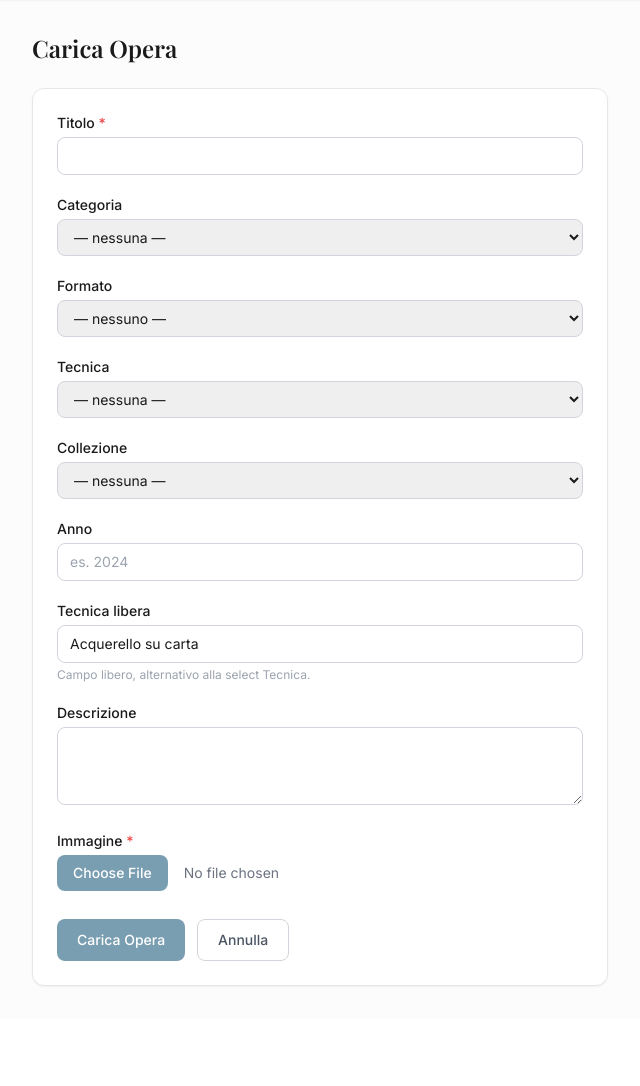
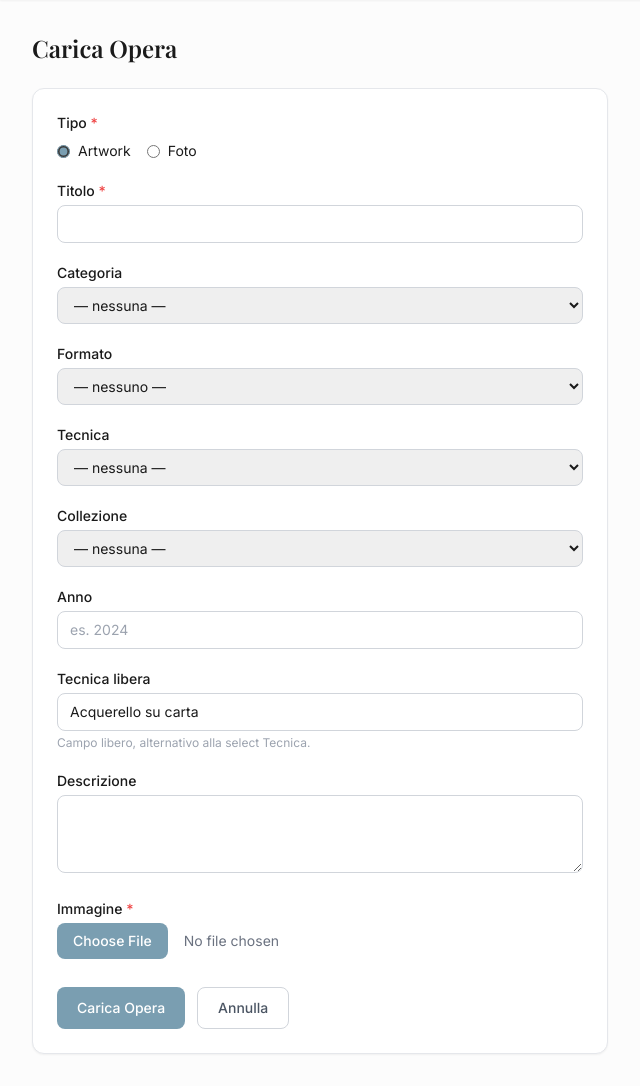
Before and after one commit to tabuto/pyartist, a Flask app: template backoffice/templates/artworks/upload.html in a window 1280 px wide. Shown: the part 57-1143 px from the top of the page, without its empty margins (0-640 px from the left). Before the commit the page ends 1043 px from the top, so only its background shows below. Run offline with Flask 3, Linux system fonts and the light colour scheme; the template is opened without the code that fills it, so the values that code supplies are empty; parts of the project's set-up code (start-up, migrations or seed data) failed here and were passed over; some libraries are stand-ins or nearby versions.

Commit message:
Add tipo (artwork/foto) attribute to Artwork and Category
- DB migration: ALTER TABLE artwork/category ADD COLUMN tipo TEXT DEFAULT artwork
- turso_db.py: tipo in _AW_COLS, _CAT_COLS, artwork_create, category_create/update
- models.py: tipo column on Artwork and Category
- artworks_bp.py: collect tipo in upload and edit routes
- config_bp.py: collect tipo in category create/edit routes
- upload.html: radio buttons for tipo, JS filters categories by tipo
- edit.html: select for tipo, JS filters categories by tipo on load and change
- config/index.html: tipo badge in list, tipo select in create form
- config/edit_option.html: tipo select in category edit form
- gallery_detail.html: filter dropdown (Tutti/Artwork/Foto) in available panel

Co-authored-by: Copilot <223556219+Copilot@users.noreply.github.com>

```diff
--- a/backoffice/app.py
+++ b/backoffice/app.py
@@ -71,6 +71,19 @@ def _check_connectivity(app):
 
 
 
+def _run_migrations():
+    """Applica migrazioni DB idempotenti all'avvio."""
+    import turso_db as tdb
+    for sql in [
+        "ALTER TABLE artwork ADD COLUMN tipo TEXT DEFAULT 'artwork'",
+        "ALTER TABLE category ADD COLUMN tipo TEXT DEFAULT 'artwork'",
+    ]:
+        try:
+            tdb.execute_write(sql)
+        except Exception:
+            pass  # colonna già esistente
+
+
 def create_app():
     app = Flask(__name__)
 
@@ -101,6 +114,7 @@ def create_app():
 
     with app.app_context():
         db.create_all()
+        _run_migrations()
 
     _check_connectivity(app)
 
--- a/backoffice/artworks_bp.py
+++ b/backoffice/artworks_bp.py
@@ -55,6 +55,7 @@ def upload():
         tecnica = request.form.get("tecnica", "").strip() or None
         descrizione = request.form.get("descrizione", "").strip() or None
         collezione = request.form.get("collezione", "").strip() or None
+        tipo = request.form.get("tipo", "artwork")
         file = request.files.get("image")
 
         if not title or not file or not _allowed(file.filename):
@@ -82,6 +83,7 @@ def upload():
             tecnica=tecnica,
             descrizione=descrizione,
             collezione=collezione,
+            tipo=tipo,
         )
 
         filename_base = f"{title_slug}-{artwork_id}"
@@ -151,6 +153,7 @@ def edit(id):
         new_tecnica = request.form.get("tecnica", "").strip() or None
         new_descrizione = request.form.get("descrizione", "").strip() or None
         new_collezione = request.form.get("collezione", "").strip() or None
+        new_tipo = request.form.get("tipo", getattr(artwork, "tipo", "artwork") or "artwork")
 
         updates = dict(
             title=new_title,
@@ -162,6 +165,7 @@ def edit(id):
             tecnica=new_tecnica,
             descrizione=new_descrizione,
             collezione=new_collezione,
+            tipo=new_tipo,
         )
 
         file = request.files.get("image")
--- a/backoffice/config_bp.py
+++ b/backoffice/config_bp.py
@@ -32,13 +32,14 @@ def index():
 def category_create():
     name = request.form.get("name", "").strip()
     slug = request.form.get("slug", "").strip() or slugify(name)
+    tipo = request.form.get("tipo", "artwork")
     if not name:
         flash("Il nome della categoria è obbligatorio.", "error")
     elif tdb.category_by_slug(slug):
         flash(f"Esiste già una categoria con slug «{slug}».", "error")
     else:
         max_pos = tdb.category_max_position()
-        tdb.category_create(name, slug, max_pos + 1)
+        tdb.category_create(name, slug, max_pos + 1, tipo=tipo)
         flash(f"Categoria «{name}» creata.", "success")
     return redirect(url_for("config.index") + "#categorie")
 
@@ -50,7 +51,8 @@ def edit_category(id):
     if request.method == "POST":
         new_name = request.form.get("label", cat.name).strip() or cat.name
         new_slug = request.form.get("slug", "").strip() or slugify(new_name)
-        tdb.category_update(id, new_name, new_slug)
+        new_tipo = request.form.get("tipo", getattr(cat, "tipo", "artwork") or "artwork")
+        tdb.category_update(id, new_name, new_slug, tipo=new_tipo)
         flash(f"Categoria «{new_name}» aggiornata.", "success")
         return redirect(url_for("config.index") + "#categorie")
     return render_template("config/edit_option.html", section="Categoria", item=cat,
--- a/backoffice/models.py
+++ b/backoffice/models.py
@@ -19,6 +19,7 @@ class Artwork(db.Model):
     is_published = db.Column(db.Boolean, default=False)
     position = db.Column(db.Integer, default=0)
     descrizione = db.Column(db.Text, nullable=True)
+    tipo = db.Column(db.String(10), default='artwork')
 
     def to_dict(self):
         from turso_db import _get_optimized_url
@@ -39,9 +40,7 @@ class Category(db.Model):
     name = db.Column(db.String(100), unique=True, nullable=False)
     slug = db.Column(db.String(100), unique=True, nullable=False)
     position = db.Column(db.Integer, default=0)
-
-
-class Gallery(db.Model):
+    tipo = db.Column(db.String(10), default='artwork')
     __tablename__ = "gallery"
 
     id = db.Column(db.Integer, primary_key=True)
--- a/backoffice/templates/artworks/upload.html
+++ b/backoffice/templates/artworks/upload.html
@@ -1,10 +1,44 @@
 {% extends "base.html" %}
 {% block title %}Carica Opera — PyArtist{% endblock %}
+{% block head %}
+<script>
+  document.addEventListener('DOMContentLoaded', function() {
+    function filterCategories(tipo) {
+      const sel = document.getElementById('category');
+      [...sel.options].forEach(opt => {
+        if (!opt.value) return; // mantieni "— nessuna —"
+        opt.hidden = opt.dataset.tipo !== tipo;
+      });
+      if (sel.options[sel.selectedIndex] && sel.options[sel.selectedIndex].hidden) {
+        sel.value = '';
+      }
+    }
+    document.querySelectorAll('input[name="tipo"]').forEach(r => {
+      r.addEventListener('change', () => filterCategories(r.value));
+    });
+    filterCategories('artwork');
+  });
+</script>
+{% endblock %}
 {% block content %}
 <div class="max-w-xl">
   <h1 class="font-display text-2xl font-semibold mb-6">Carica Opera</h1>
 
   <form method="post" enctype="multipart/form-data" class="bg-white rounded-xl border border-gray-200 shadow-sm p-6 space-y-5">
+    <div>
+      <label class="block text-sm font-medium mb-2">Tipo <span class="text-red-500">*</span></label>
+      <div class="flex gap-4">
+        <label class="flex items-center gap-2 cursor-pointer">
+          <input type="radio" name="tipo" value="artwork" checked class="accent-[#7A9EB1]">
+          <span class="text-sm">Artwork</span>
+        </label>
+        <label class="flex items-center gap-2 cursor-pointer">
+          <input type="radio" name="tipo" value="foto" class="accent-[#7A9EB1]">
+          <span class="text-sm">Foto</span>
+        </label>
+      </div>
+    </div>
+
     <div>
       <label class="block text-sm font-medium mb-1" for="title">Titolo <span class="text-red-500">*</span></label>
       <input type="text" id="title" name="title" required class="w-full border border-gray-300 rounded-lg px-3 py-2 text-sm focus:outline-none focus:ring-2 focus:ring-accent">
@@ -15,7 +49,7 @@
       <select id="category" name="category" class="w-full border border-gray-300 rounded-lg px-3 py-2 text-sm focus:outline-none focus:ring-2 focus:ring-accent">
         <option value="">— nessuna —</option>
         {% for cat in categories %}
-        <option value="{{ cat.slug }}">{{ cat.name }}</option>
+        <option value="{{ cat.slug }}" data-tipo="{{ cat.tipo or 'artwork' }}">{{ cat.name }}</option>
         {% endfor %}
       </select>
     </div>
--- a/backoffice/turso_db.py
+++ b/backoffice/turso_db.py
@@ -21,9 +21,9 @@ _AW_COLS = [
     "id", "title", "category", "year", "technique",
     "image_path", "thumb_path", "drive_file_id", "drive_thumb_id",
     "is_published", "position",
-    "formato", "tecnica", "descrizione", "collezione",
+    "formato", "tecnica", "descrizione", "collezione", "tipo",
 ]
-_CAT_COLS = ["id", "name", "slug", "position"]
+_CAT_COLS = ["id", "name", "slug", "position", "tipo"]
 _GAL_COLS = ["id", "name", "description", "created_at", "updated_at", "json_filename"]
 _GI_COLS  = ["id", "gallery_id", "artwork_id", "position"]
 _OPT_COLS = ["id", "label", "position"]
@@ -155,17 +155,17 @@ def artwork_create(
     title, category, year, technique,
     image_path, thumb_path, drive_file_id, drive_thumb_id,
     is_published, position,
-    formato=None, tecnica=None, descrizione=None, collezione=None,
+    formato=None, tecnica=None, descrizione=None, collezione=None, tipo="artwork",
 ) -> int:
     execute_write(
         "INSERT INTO artwork "
         "(title, category, year, technique, image_path, thumb_path, "
         "drive_file_id, drive_thumb_id, is_published, position, "
-        "formato, tecnica, descrizione, collezione) "
-        "VALUES (?, ?, ?, ?, ?, ?, ?, ?, ?, ?, ?, ?, ?, ?)",
+        "formato, tecnica, descrizione, collezione, tipo) "
+        "VALUES (?, ?, ?, ?, ?, ?, ?, ?, ?, ?, ?, ?, ?, ?, ?)",
         [title, category, year, technique, image_path, thumb_path,
          drive_file_id, drive_thumb_id, is_published, position,
-         formato, tecnica, descrizione, collezione],
+         formato, tecnica, descrizione, collezione, tipo],
     )
     return last_insert_id()
 
@@ -224,16 +224,16 @@ def category_max_position() -> int:
     return int(rows[0][0] or 0)
 
 
-def category_create(name: str, slug: str, position: int) -> int:
+def category_create(name: str, slug: str, position: int, tipo: str = "artwork") -> int:
     execute_write(
-        "INSERT INTO category (name, slug, position) VALUES (?, ?, ?)",
-        [name, slug, position],
+        "INSERT INTO category (name, slug, position, tipo) VALUES (?, ?, ?, ?)",
+        [name, slug, position, tipo],
     )
     return last_insert_id()
 
 
-def category_update(id: int, name: str, slug: str):
-    execute_write("UPDATE category SET name = ?, slug = ? WHERE id = ?", [name, slug, id])
+def category_update(id: int, name: str, slug: str, tipo: str = "artwork"):
+    execute_write("UPDATE category SET name = ?, slug = ?, tipo = ? WHERE id = ?", [name, slug, tipo, id])
 
 
 def category_delete(id: int):
```
Also changed, not shown: backoffice/templates/artworks/edit.html (+27 -1 lines), backoffice/templates/config/edit_option.html (+7 -0 lines), backoffice/templates/config/index.html (+9 -1 lines), backoffice/templates/gallery/gallery_detail.html (+24 -5 lines).
